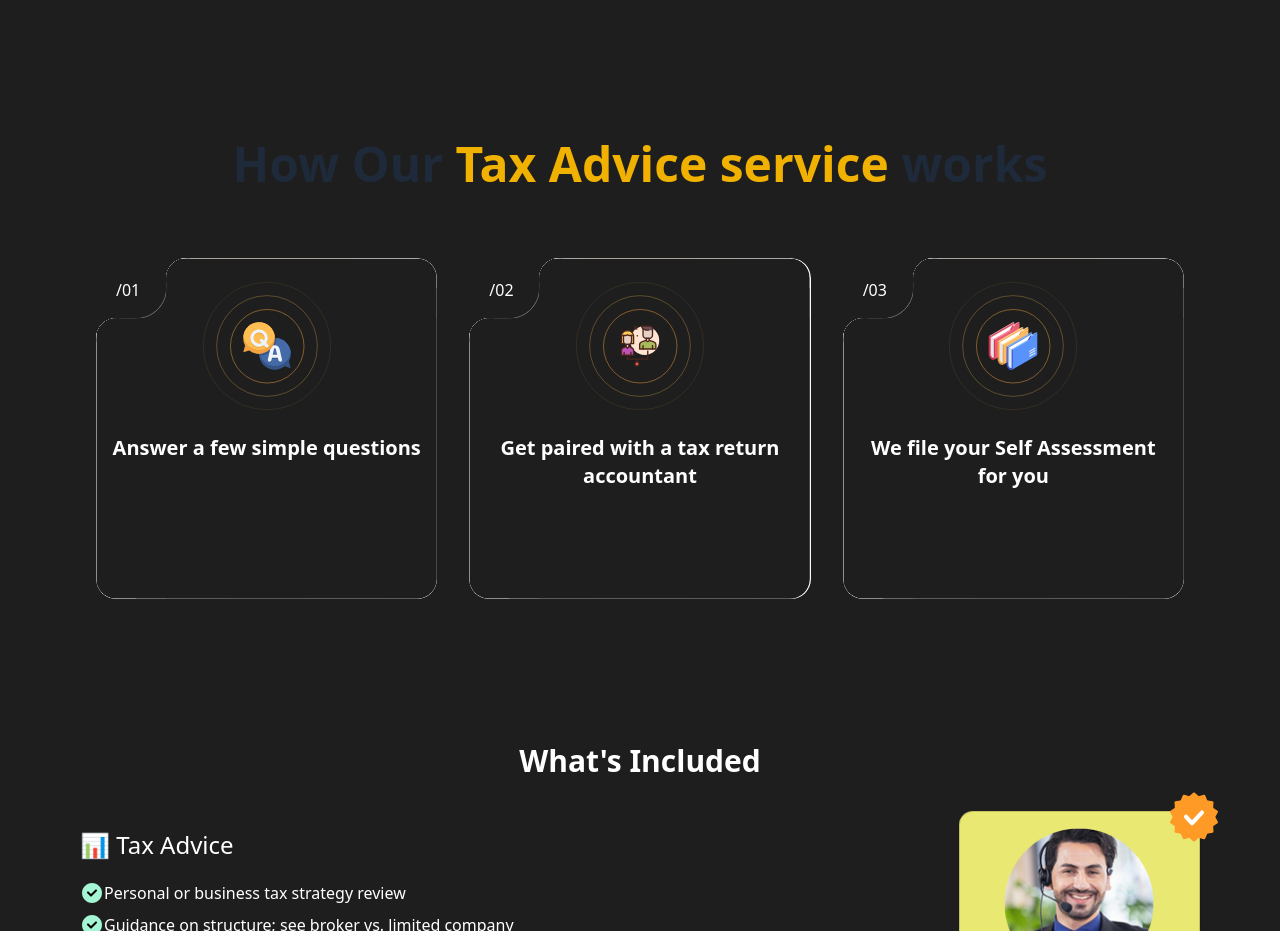
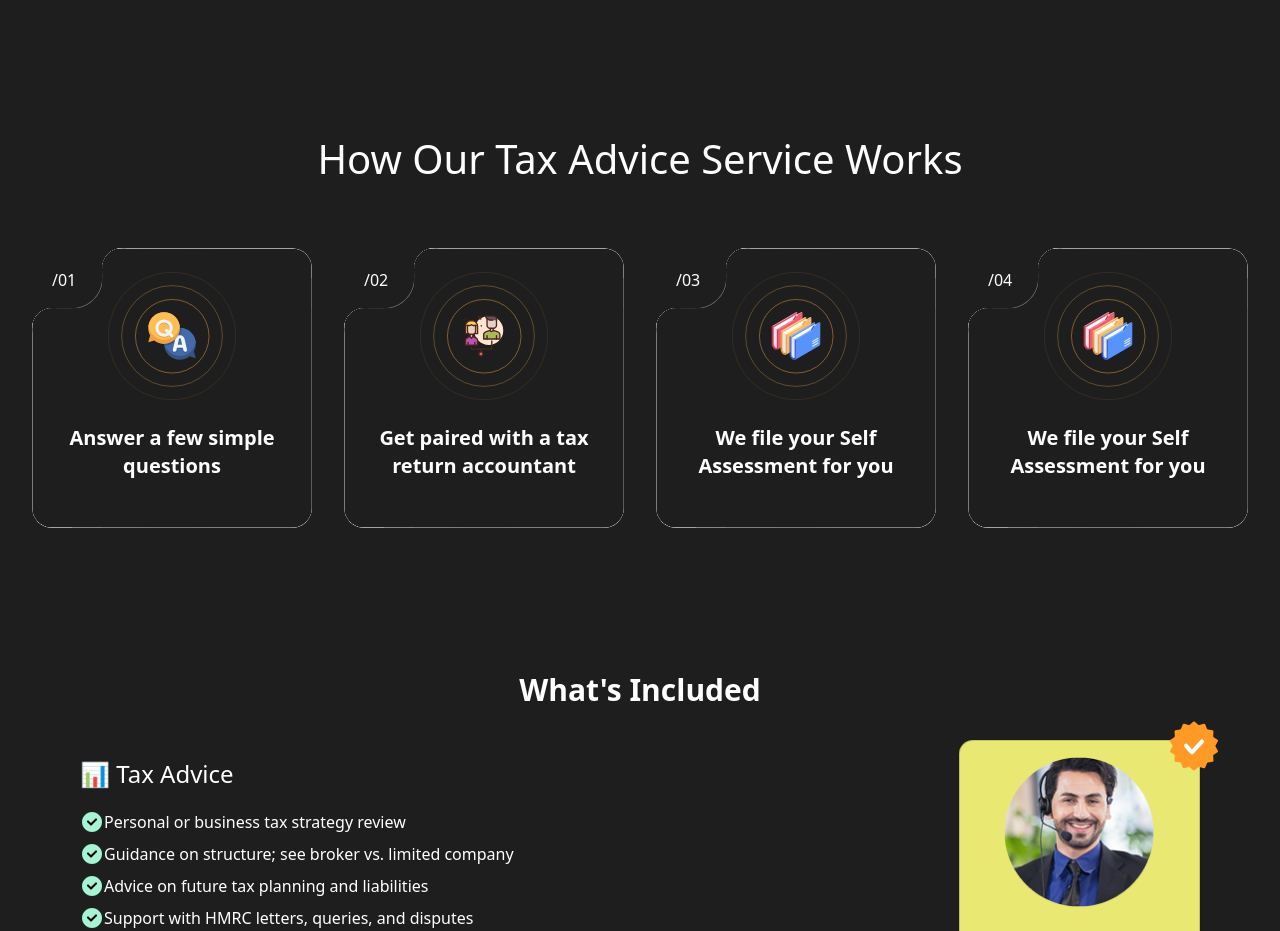
Before and after one commit to fiamanillah/ap_tax_advisor_cleintSide, a Next.js app: page /tax-advice in a window 1280 px wide. Shown: the part 4820-5751 px from the top of the page. Built offline with nearby package versions, Linux system fonts and the light colour scheme.

Commit message:
feat: Update TaxAdviceService section title and enhance layout; add duplicate step for clarity

```diff
--- a/src/app/(root)/tax-advice/taxAdviceServices.ts
+++ b/src/app/(root)/tax-advice/taxAdviceServices.ts
@@ -22,9 +22,16 @@ export const steps = [
     description:
       "Once you've signed off your return, your AP Tax Advisor accountant will submit your return with HMRC for you.",
   },
+  {
+    id: 4,
+    icon: "/icons/assesment.svg", // Placeholder for Documents icon
+    title: "We file your Self Assessment for you",
+    description:
+      "Once you've signed off your return, your AP Tax Advisor accountant will submit your return with HMRC for you.",
+  },
 ];
 
 export const TaxAdviceServiceProps: TTaxAdviceServiceProps = {
   data: steps,
-  sectionMainTitle: "How Our @Tax Advice service@ works",
+  sectionMainTitle: "How Our Tax Advice Service Works",
 };
--- a/src/components/Shared/TaxAdviceServiceSection.tsx
+++ b/src/components/Shared/TaxAdviceServiceSection.tsx
@@ -5,17 +5,14 @@ export default function TaxAdviceServiceSection({
   data,
   sectionMainTitle,
 }: TTaxAdviceServiceProps) {
-  const titles = sectionMainTitle.split("@");
-
   return (
     <section className="py-8 sm:py-12 md:py-16 lg:py-20">
-      <div className="container mx-auto px-4 sm:px-6 lg:px-8 lg:max-w-6xl flex flex-col items-center">
-        <h2 className="text-2xl sm:text-3xl md:text-4xl lg:text-5xl font-bold text-gray-800 mb-8 sm:mb-10 md:mb-12 lg:mb-16 text-center leading-tight">
-          {titles[0]} <span className="text-yellow-500">{titles[1]}</span>
-          {titles[2]}
+      <div className="container mx-auto flex flex-col items-center px-4 sm:px-6 lg:px-8">
+        <h2 className="text-foreground mb-8 text-center text-2xl leading-tight font-medium sm:mb-10 sm:text-3xl md:mb-12 md:text-4xl lg:mb-16 lg:text-[40px]">
+          {sectionMainTitle}
         </h2>
 
-        <TaxAdviceService data={data} lg={3} />
+        <TaxAdviceService data={data} lg={4} />
       </div>
     </section>
   );
```
